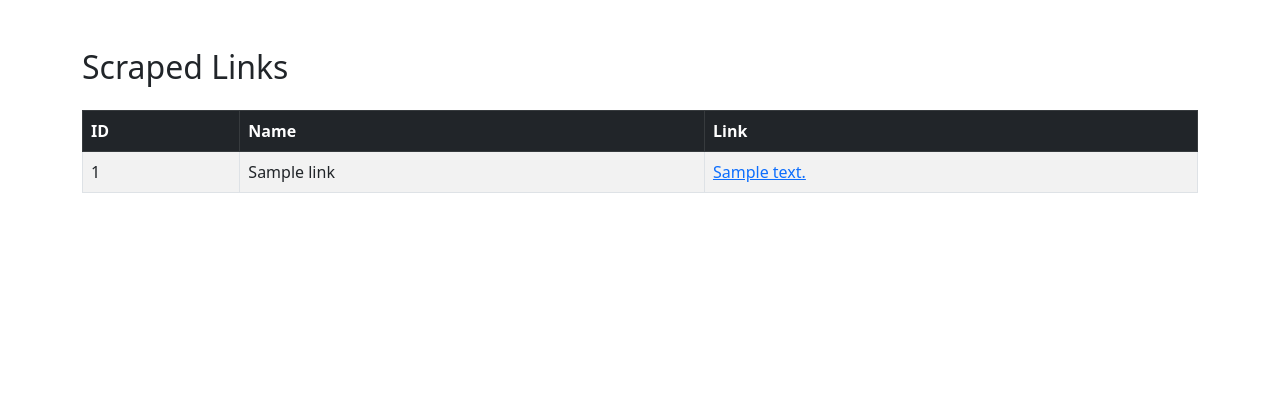
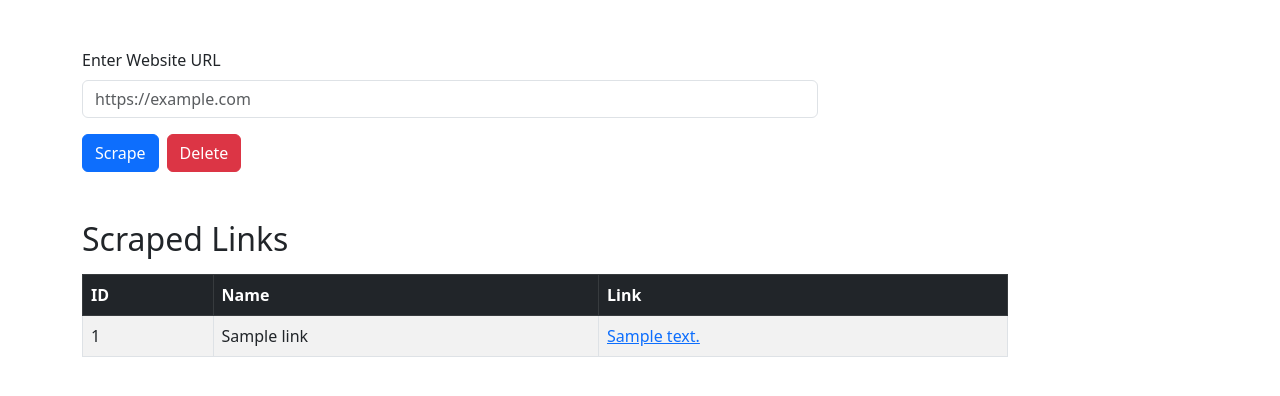
Before and after one commit to Nati6666/-web-based-site-scraper, a Django app: page / in a window 1280 px wide. Shown: the top 396 px of the page. Run offline with Django 5.2, Linux system fonts and the light colour scheme; tables that the repository leaves empty hold one stand-in row (values such as "Sample post"); data that the repository does not hold is empty.

Commit message:
Final version of Django web scraper with scrape and delete functionality

```diff
--- a/myproject/myapp/templates/myapp/result.html
+++ b/myproject/myapp/templates/myapp/result.html
@@ -2,18 +2,38 @@
 <html lang="en">
 <head>
     <meta charset="UTF-8">
-    <title>Links</title>
+    <title>Scraped Links</title>
 
     <!-- Bootstrap CSS -->
     <link href="https://cdn.jsdelivr.net/npm/bootstrap@5.3.0/dist/css/bootstrap.min.css" rel="stylesheet">
-
-    <!-- Optional: Bootstrap JS Bundle (includes Popper) -->
+    <!-- Bootstrap JS (optional) -->
     <script src="https://cdn.jsdelivr.net/npm/bootstrap@5.3.0/dist/js/bootstrap.bundle.min.js"></script>
 </head>
 <body>
     <div class="container mt-5">
-        <h2 class="mb-4">Scraped Links</h2>
-        <table class="table table-bordered table-striped">
+        <!-- Form Section -->
+        <div class="row">
+            <div class="col-md-8">
+                <form method="post" action="/">
+                    {% csrf_token %}
+                    <div class="mb-3">
+                        <label for="siteInput" class="form-label">Enter Website URL</label>
+                        <input type="text" class="form-control" id="siteInput" name="site" placeholder="https://example.com" required>
+                    </div>
+                    <div class="d-flex gap-2">
+                        <button type="submit" name="action" value="scrape" class="btn btn-primary">Scrape</button>
+                        <button type="submit" name="action" value="delete" class="btn btn-danger" onclick="return confirm('Delete all scraped links?');">Delete</button>
+                    </div>
+                </form>
+            </div>
+        </div>
+
+        <!-- Links Table -->
+        {% if data %}
+        <div class="row mt-5">
+            <div class="col-md-10">
+                <h2>Scraped Links</h2>
+                <table class="table table-bordered table-striped mt-3">
                     <thead class="table-dark">
                         <tr>
                             <th scope="col">ID</th>
@@ -32,5 +52,12 @@
                     </tbody>
                 </table>
             </div>
+        </div>
+        {% else %}
+        <div class="alert alert-info mt-4" role="alert">
+            No links available. Submit a URL to begin scraping.
+        </div>
+        {% endif %}
+    </div>
 </body>
 </html>
--- a/myproject/myapp/views.py
+++ b/myproject/myapp/views.py
@@ -2,19 +2,42 @@ from django.shortcuts import render
 import requests
 from bs4 import BeautifulSoup
 from .models import Link
+from django.http import HttpResponseRedirect
 
 
 def scrape_view(request):
     headers = {'User-Agent': 'Mozilla/5.0'}
-    page = requests.get('https://news.ycombinator.com', headers=headers)
 
-    soup = BeautifulSoup(page.text, 'html.parser')
+    if request.method == "POST":
+        action = request.POST.get('action')
 
-    for link in soup.find_all('a'):
-        link_address = link.get('href')
-        link_text = link.string
-        Link.objects.create(address=link_address, name=link_text)
+        if action == "scrape":
+            site = request.POST.get('site', '')
+            if site:
+                try:
+                    page = requests.get(site, headers=headers)
+                    soup = BeautifulSoup(page.text, 'html.parser')
 
+                    for link in soup.find_all('a'):
+                        link_address = link.get('href')
+                        link_text = link.get_text(strip=True) or "No Text"
+                        if link_address:
+                            Link.objects.create(address=link_address, name=link_text)
+
+                except Exception as e:
+                    print(f"Error scraping: {e}")
+
+        elif action == "delete":
+            Link.objects.all().delete()
+
+        return HttpResponseRedirect('/')  # Post-redirect-get pattern
+
+    # GET request — show all data
     data = Link.objects.all()
+    return render(request, 'myapp/result.html', {'data': data})
 
-    return render(request, 'myapp/result.html', {'data': data})
+
+# Optional: Separate view to clear all links (not needed if you already handle delete in scrape_view)
+def clear(request):
+    Link.objects.all().delete()
+    return HttpResponseRedirect('/')
--- a/myproject/myproject/urls.py
+++ b/myproject/myproject/urls.py
@@ -21,4 +21,5 @@ from myapp import views
 urlpatterns = [
     path('admin/', admin.site.urls),
     path('', views.scrape_view, name='scrape_view'),
+    path('delete/', views.clear, name="clear")
 ]
```
Also changed, not shown: myproject/db.sqlite3. Lines whose indentation alone changed are shown as unchanged.
